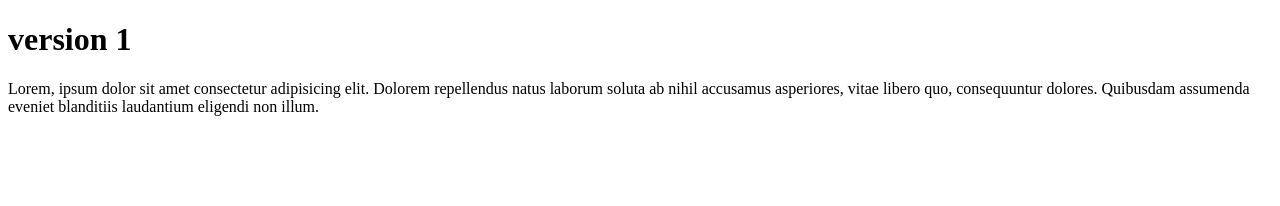
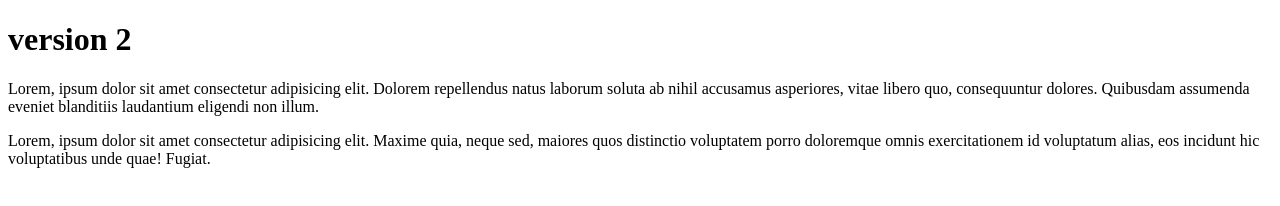
Before and after one commit to Clement08062262366/My-APP, a plain HTML site: page index.html in a window 1280 px wide. Drawn offline with Linux system fonts and the light colour scheme.

Commit message:
My second commit

```diff
--- a/index.html
+++ b/index.html
@@ -6,7 +6,8 @@
     <title>Document</title>
 </head>
 <body>
-    <h1>version 1</h1>
+    <h1>version 2</h1>
     <p>Lorem, ipsum dolor sit amet consectetur adipisicing elit. Dolorem repellendus natus laborum soluta ab nihil accusamus asperiores, vitae libero quo, consequuntur dolores. Quibusdam assumenda eveniet blanditiis laudantium eligendi non illum.</p>
+    <p>Lorem, ipsum dolor sit amet consectetur adipisicing elit. Maxime quia, neque sed, maiores quos distinctio voluptatem porro doloremque omnis exercitationem id voluptatum alias, eos incidunt hic voluptatibus unde quae! Fugiat.</p>
 </body>
 </html>
```
